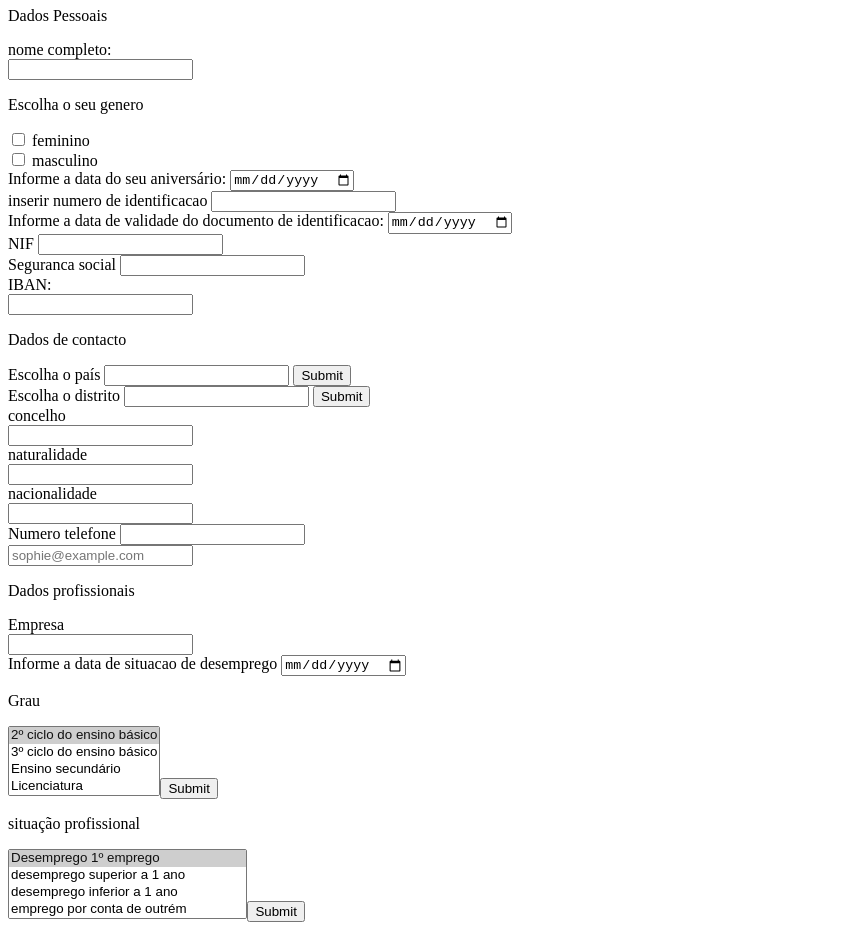
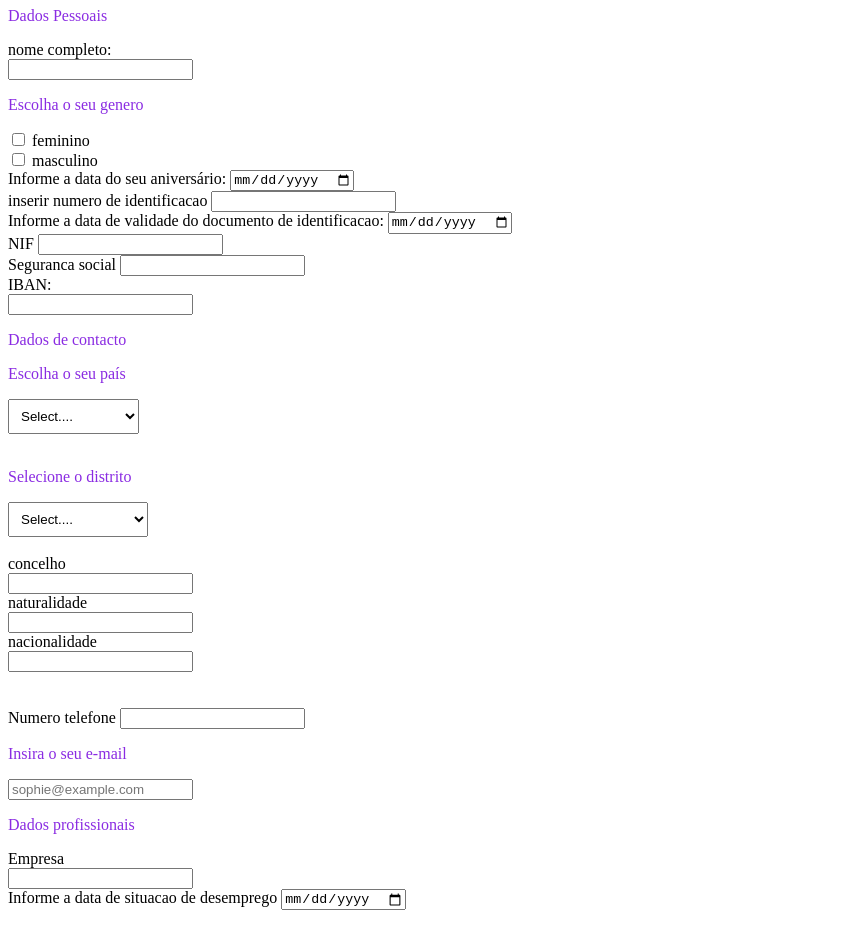
Before and after one commit to Cati94/HTML-excises, a plain HTML site: page forms.html in a window 1280 px wide. Shown: the part 99-1027 px from the top of the page, without its empty margins (0-859 px from the left). Drawn offline with Linux system fonts and the light colour scheme.

Commit message:
Update forms.html
Correção das combobox e formatação do texto

```diff
--- a/forms.html
+++ b/forms.html
@@ -5,8 +5,25 @@
 
     HTML
     <h1>Formulário de inscrição</h1>
+    <style>
+    body{
+   text-align: justify; color: black;
+    }
+    h1{
+    text-align: center; color: blue;
+    }
+    p{
+    text-size-adjust: 12;
+    }
+    </style>
+    </head>
+<body>
 
-<body>
+<style>
+    text{
+    text-emphasis-color: black;
+    }
+</style>
     <!--Campos do formulário-->
 
     <p>Dados Pessoais</p>
@@ -76,72 +93,80 @@
         <p>Dados de contacto</p>
 
         <!--Escolher país-->
-    </form>
-    <form action="/action_page.php" method="get">
-        <label for="pais">Escolha o país</label>
-        <input list="pais" name="pais" id="pais">
-        <datalist id="pais">
-            <option value="Portugal">
-            <option value="Espanha">
-            <option value="Alemanha">
-            <option value="Austria">
-            <option value="Bulgaria">
-            <option value="Bélgica">
-            <option value="Chipre">
-            <option value="Chéquia">
-            <option value="Croacia">
-            <option value="Dinamarca">
-            <option value="Eslovaquia">
-            <option value="Eslovenia">
-            <option value="Estonia">
-            <option value="Finlandia">
-            <option value="França">
-            <option value="Grécia">
-            <option value="Hungria">
-            <option value="Irlanda">
-            <option value="Itália">
-            <option value="Letónia">
-            <option value="Lituania">
-            <option value="Luxamburgo">
-            <option value="Malta">
-            <option value="Países baixos">
-            <option value="Roménia">
-            <option value="Polónia">
-            <option value="Suécia">
+        <p>Escolha o seu país</p>
+        <select class="combobox">
+            <option value="Select">Select....</option>
+            <option value="Portugal">Portugal</option>
+            <option value="Espanha">Espanha</option>
+            <option value="Alemanha">Alemanha</option>
+            <option value="Austria">Austria</option>
+            <option value="Bulgaria">Bulgaria</option>
+            <option value="Bélgica">Belgica</option>
+            <option value="Chipre">Chipre</option>
+            <option value="Chéquia">Chequia</option>
+            <option value="Croacia">Croacia</option>
+            <option value="Dinamarca">Dinamarca</option>
+            <option value="Eslovaquia">Eslovaquia</option>
+            <option value="Eslovenia">Eslovenia</option>
+            <option value="Estonia">Estonia/option>
+            <option value="Finlandia">Finlandia</option>
+            <option value="França">França</option>
+            <option value="Grécia">Grécia</option>
+            <option value="Hungria">Hungria</option>
+            <option value="Irlanda">Irlanda</option>
+            <option value="Itália">Itália</option>
+            <option value="Letónia">Letónia</option>
+            <option value="Lituania">Lituania</option>
+            <option value="Luxamburgo">Luxamburgo</option>
+            <option value="Malta">Malta</option>
+            <option value="Países baixos">Paises baixos</option>
+            <option value="Roménia">Roménia</option>
+            <option value="Polónia">Polónia</option>
+            <option value="Suécia">Suécia</option>
             </option>
-        </datalist>
-          <input type="submit">
+          </select>
+    <style>
+        .combobox {
+            padding: 8px;
+        }
+    </style>
+    </select>
+    <br> <br>
 
-    </form>
+    <!--Escolher distrito-->
+    <p>Selecione o distrito</p>
 
 
-    <!--Escolher distrito-->
-    <form action="/action_page.php" method="get">
-        <label for="distrito">Escolha o distrito</label>
-        <input list="distrito" name="distrito" id="distrito">
-        <datalist id="distrito">
-            <option value="Aveiro">
-            <option value="Beja">
-            <option value="Braga">
-            <option value="Bragança">
-            <option value="Castelo Branco">
-            <option value="Coimbra">
-            <option value="Évora">
-            <option value="Faro">
-            <option value="Guarda">
-            <option value="Leiria">
-            <option value="Lisboa">
-            <option value="Portalegre">
-            <option value="Porto">
-            <option value="Santarém">
-            <option value="Setúbal">
-            <option value="Viana do Castelo">
-            <option value="Vila Real">
-            <option value="Viseu">
-            </option>
-        </datalist>
-         <input type="submit">
-    </form>
+    <select class="combobox">
+        <option value="Select">Select....</option>
+        <option value="Aveiro">Aveiro</option>
+        <option value="Braga">Braga</option>
+        <option value="Bragança">Bragança</option>
+        <option value="Beja">Beja</option>
+        <option value="Coimbra">Coimbra</option>
+        <option value="Castelo Branco">Castelo Branco</option>
+        <option value="Évora">Évora</option>
+        <option value="Faro">Faro</option>
+        <option value="Guarda">Guarda</option>
+        <option value="Leiria">Leria </option>
+        <option value="Lisboa">Lisboa</option>
+        <option value="Portalegre">Portalegre</option>
+        <option value="Santarém">Sanrarém</option>
+        <option value="Porto">Porto</option>
+        <option value="Setúbal">Setúbal</option>
+        <option value="Viana do Castelo">Viana do Castelo</option>
+        <option value="Vila Real ">Vila Real</option>
+        <option value="Viseu">Viseu</option>
+    </select>
+    <style>
+        .combobox {
+            padding: 8px;
+        }
+    </style>
+    </select>
+
+<br> <br>
+
     <!--Concelho-->
     <form>
         <label for="concelho">concelho</label><br>
@@ -157,13 +182,14 @@
         <label for="nacionalidade">nacionalidade</label><br>
         <input type="text" id="nacionalidade" name="nacionalidade"><br>
     </form>
+<br> <br>
     <!--Campo telefone-->
     <form>
         <label for="phone">Numero telefone</label>
         <input type="tel" id="phone" name="phone" pattern="[0-9]{3}-[0-9]{2}-[0-9]{3}">
     </form>
     <!--Inserir email-->
-
+    <p>Insira o seu e-mail</p>
     <input type="email" placeholder="sophie@example.com" />
 
 
@@ -187,32 +213,54 @@
     </form>
     <p>Grau</p>
 
-    <select multiple name="Grau" size="4">
-        <option value="2EB" selected>2º ciclo do ensino básico</option>
-        <option value="3EB">3º ciclo do ensino básico</option>
+    <p>Selecione o seu grau</p>
+
+
+    <select class="combobox">
+        <option value="Select">Select....</option>
+        <option value="2CEB">2º ciclo do ensino básico</option>
+        <option value="3CEB">3º cilco do ensino básico</option>
         <option value="ES">Ensino secundário</option>
-        <option value="Lic">Licenciatura</option>
-        <option value="Mes">Mestrado</option>
-        <option value="Doc">Doutoramento</option>
-         <input type="submit">
-    </select><br />
+        <option value="LIC">Licenciatura</option>
+        <option value="MES">Mestrado</option>
+        <option value="DOC">Doutoramento</option>
+    </select>
+    <style>
+        .combobox {
+            padding: 8px;
+        }
+    </style>
+    </select>
+
+<br> <br>
+
 
     <!--Situação profissional-->
     </form>
 
     <p>situação profissional</p>
 
-    <select multiple name="sitprof" size="4">
-        <option value="D1emp" selected>Desemprego 1º emprego</option>
+<p>Selecione o distrito</p>
+
+
+    <select class="combobox">
+        <option value="Select">Select....</option>
+        <option value="D1emp">Desemprego 1º emprego</option>
         <option value="DLD">desemprego superior a 1 ano</option>
         <option value="NDLD">desemprego inferior a 1 ano</option>
         <option value="EmpOut">emprego por conta de outrém</option>
         <option value="EmpProp">emprego por conta própria</option>
         <option value="InatForm">inativos frequentam ações de formação</option>
         <option value="InatOut">inativos outros</option>
-         <input type="submit">
-    </select><br />
+    </select>
+    <style>
+        .combobox {
+            padding: 8px;
+        }
+    </style>
+    </select>
 
+<br> <br>
 
     <!--Botões de input documentos-->
     <p>Documentos necessários
@@ -276,10 +324,11 @@
             <input type="submit" value="submeter" />
         </form>
     </form>
-
+ <style>
+ p{
+ text-align: justify;color: blueviolet;
+ }
+ </style>
 </body>
 
-
-</head>
-
 </html>
```
